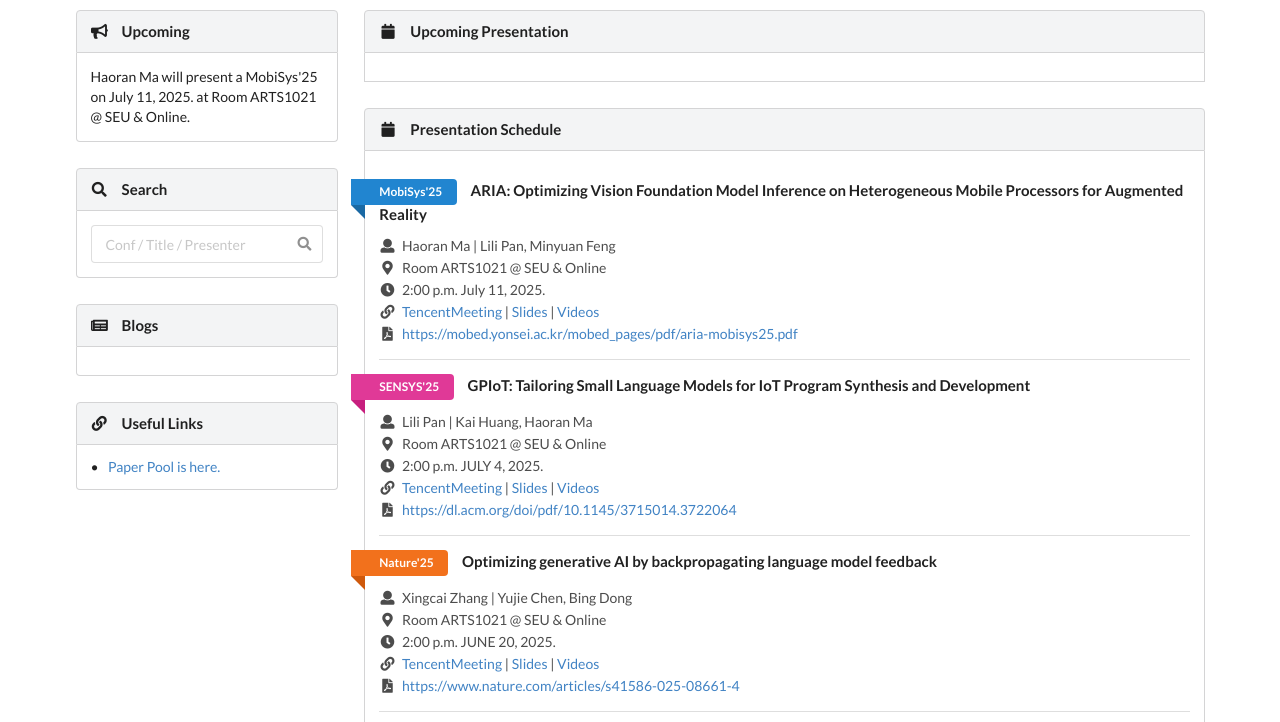
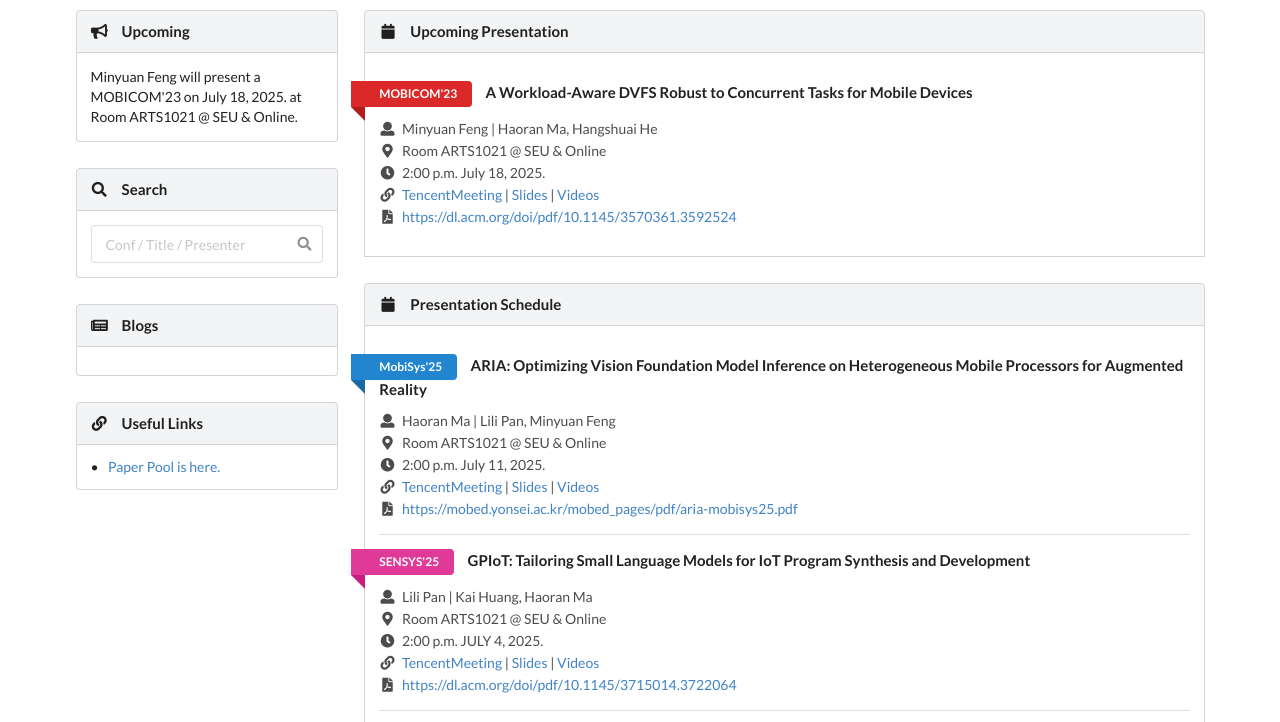
Before and after one commit to SEU-SIGMLSys/SEU-SIGMLSys.github.io, a website: page index.html in a window 1280 px wide. Shown: the part 69-791 px from the top of the page. Drawn offline with nearby package versions, Linux system fonts and the light colour scheme.

Commit message:
update schedules

```diff
--- a/index.html
+++ b/index.html
@@ -59,7 +59,7 @@
                 <div class="content">
                     <div class="description"> </div>
 <!-- 格式参考 <div class="description">Tiange Xia will present a DAC &#39; 24 on November 29, 2024. at Room ARTS1021 @ SEU &amp; Online.</div>-->
-<div class="description">Haoran Ma will present a MobiSys'25 on July 11, 2025. at Room ARTS1021 @ SEU &amp; Online.</div>
+<div class="description">Minyuan Feng will present a MOBICOM'23 on July 18, 2025. at Room ARTS1021 @ SEU &amp; Online.</div>
                 </div>
             </div>
             <h4 class="ui block top attached header">
--- a/schedules.js
+++ b/schedules.js
@@ -1,4 +1,31 @@
 var upcoming_schedules = [
+{
+    "title": "A Workload-Aware DVFS Robust to Concurrent Tasks for Mobile Devices",
+    "conf": "MOBICOM'23",
+    "presenter": "Minyuan Feng",
+    "facilitator": "Haoran Ma, Hangshuai He",
+    "date": "July 18, 2025.",
+    "time": "2:00 p.m.",
+    "location": "Room ARTS1021 @ SEU & Online",
+    "links": [
+        {
+            "title": "TencentMeeting",
+            "url": "https://meeting.tencent.com/dm/KkDxEzDhDn34"
+        },
+        {
+            "title": "Slides",
+            "url": ""
+        },
+        {
+            "title": "Videos",
+            "url": ""
+        }
+    ],
+    "dblp": {
+        "source": "website",
+        "url": "https://dl.acm.org/doi/pdf/10.1145/3570361.3592524"
+    }
+},
 ]
 
 var schedules = [
```
